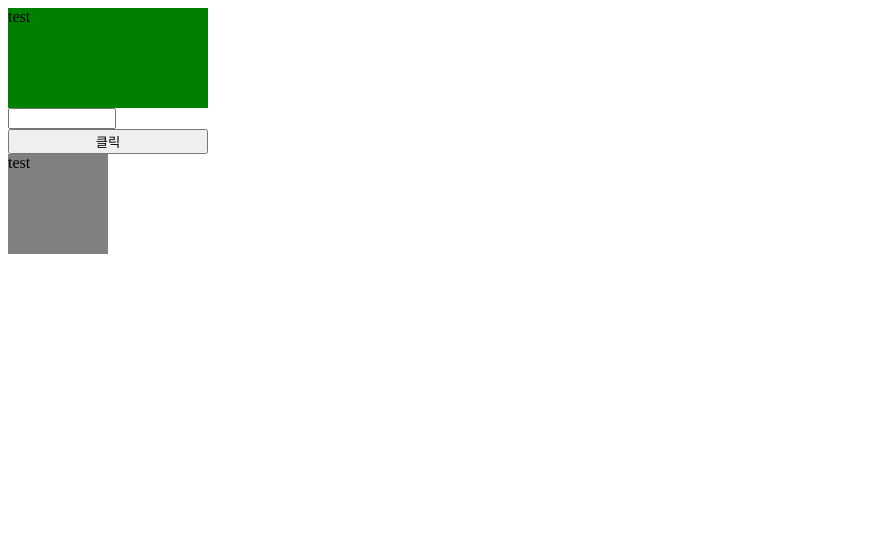
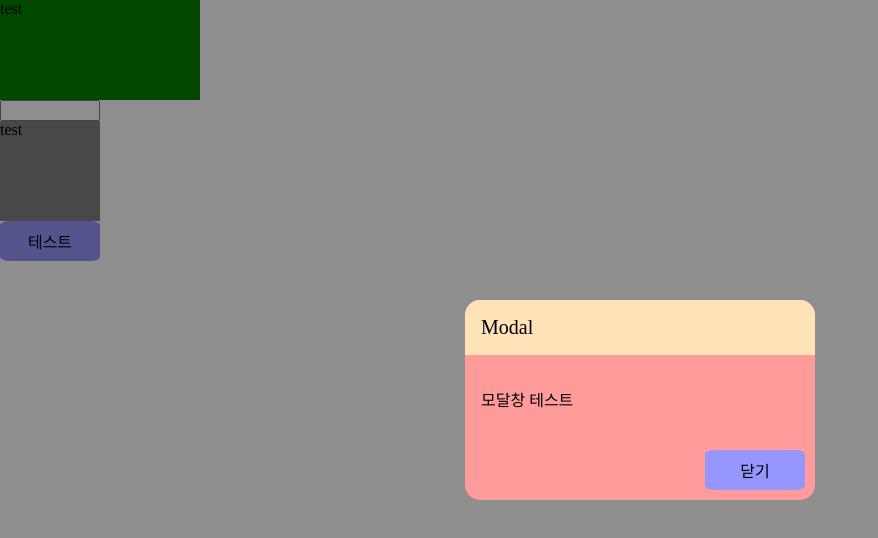
Before and after one commit to CCCWS/typescript-react, a React (Create React App) app in the folder client/: page /test in a window 1280 px wide. Shown: the top 538 px of the page, without its empty margins (0-878 px from the left). Built offline with nearby package versions, Linux system fonts and the light colour scheme.

Commit message:
typescript-react

```diff
--- a/client/src/Main.css
+++ b/client/src/Main.css
@@ -4,7 +4,11 @@
 
 body {
   margin: 0;
-  padding: 20px;
+  padding: 0px;
+}
+
+html {
+  padding: 0;
 }
 
 #todo-input {
--- a/client/src/Main.tsx
+++ b/client/src/Main.tsx
@@ -3,6 +3,7 @@ import axios from "axios";
 
 import TodoList from "./components/TodoList";
 import NewTodo from "./components/NewTodo";
+import "./Main.css";
 
 interface Todo {
   id: number;
--- a/client/src/Test.tsx
+++ b/client/src/Test.tsx
@@ -1,19 +1,33 @@
-import React, { useState } from "react";
+import React, { useEffect, useState } from "react";
 import styled from "styled-components";
 import styles from "./Test.module.css";
 import Wrapper from "./components/Wrapper";
+import Button from "./components/UI/Button";
+import Modal from "./components/UI/Modal";
 
 const Test = () => {
   const [bool, setBool] = useState<boolean>(false);
   const [num, setNum] = useState<number>(0);
+  const [modalOpen, setModalOpen] = useState<boolean>(false);
 
   const setNumhendler = (e: React.ChangeEvent<HTMLInputElement>) => {
     e.preventDefault();
     setNum(parseInt(e.target.value));
   };
 
+  const onClick = () => {
+    setModalOpen(true);
+  };
+
   return (
-    <Wrapper>
+    <>
+      <Modal
+        title={"Modal"}
+        message={"모달창 테스트"}
+        modalOpen={modalOpen}
+        setModalOpen={setModalOpen}
+      />
+
       <Div bool={bool} num={num}>
         <div>test</div>
       </Div>
@@ -27,10 +41,10 @@ const Test = () => {
       ></Input>
       <br />
 
-      <Button onClick={() => setBool(!bool)}>클릭</Button>
+      <div className={styles.test}>test</div>
 
-      <div className={styles.test}>test</div>
-    </Wrapper>
+      <Button innerText={"테스트"} clickFunc={onClick} />
+    </>
   );
 };
 
@@ -64,14 +78,6 @@ const Div = styled.div<Props>`
   }
 `;
 
-const Button = styled.button`
-  width: 200px;
-
-  &:hover {
-    background-color: red;
-  }
-`;
-
 const Input = styled.input`
   width: 100px;
 `;
--- /dev/null
+++ b/client/src/components/UI/Button.tsx
@@ -0,0 +1,28 @@
+import styled from "styled-components";
+
+interface Props {
+  innerText: string;
+  clickFunc: any;
+}
+
+const Button = ({ innerText, clickFunc }: Props) => {
+  return <ButtonStyled onClick={clickFunc}>{innerText}</ButtonStyled>;
+};
+
+const ButtonStyled = styled.button`
+  border-radius: 10%;
+  border: none;
+  background-color: #9696fc;
+  font-size: 16px;
+
+  width: 100px;
+  height: 40px;
+
+  transition: all ease 0.5s;
+
+  &:hover {
+    cursor: pointer;
+    background-color: #616161;
+  }
+`;
+export default Button;
--- /dev/null
+++ b/client/src/components/UI/Modal.tsx
@@ -0,0 +1,80 @@
+import React from "react";
+import styled from "styled-components";
+
+import Button from "./Button";
+
+interface Props {
+  title: string;
+  message: string;
+  modalOpen: boolean;
+  setModalOpen: Function;
+}
+
+const Modal = ({ title, message, modalOpen, setModalOpen }: Props) => {
+  const onClick = () => {
+    setModalOpen(false);
+  };
+  return (
+    <ModalDiv modalOpen={modalOpen}>
+      <div>
+        <Header>
+          <div>{title}</div>
+        </Header>
+
+        <Message>
+          <p>{message}</p>
+        </Message>
+
+        <Footer>
+          <Button innerText={"닫기"} clickFunc={onClick} />
+        </Footer>
+      </div>
+    </ModalDiv>
+  );
+};
+
+const ModalDiv = styled.div<{ modalOpen: boolean }>`
+  position: fixed;
+  top: 0;
+  left: 0;
+  width: 100%;
+  height: 100vh;
+  z-index: 10;
+
+  background-color: rgba(0, 0, 0, 0.445);
+
+  display: flex;
+  /* opacity: ${(modalOpen) => (modalOpen ? "1" : "0")}; */
+  justify-content: center;
+  align-items: center;
+
+  transition: all ease 1s;
+
+  & > :first-child {
+    background-color: #ff9b9b;
+    width: 350px;
+    height: 200px;
+    border-radius: 15px;
+    z-index: 100;
+    overflow: hidden;
+    position: relative;
+  }
+`;
+
+const Header = styled.header`
+  background-color: #ffe2b7;
+  padding: 1rem;
+  font-size: 20px;
+`;
+
+const Message = styled.div`
+  padding: 1rem;
+`;
+
+const Footer = styled.footer`
+  position: absolute;
+  right: 10px;
+  bottom: 10px;
+`;
+
+export default Modal;
```
